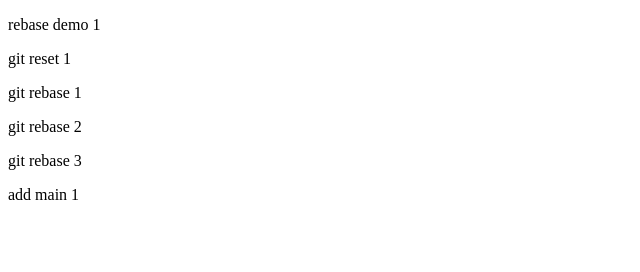
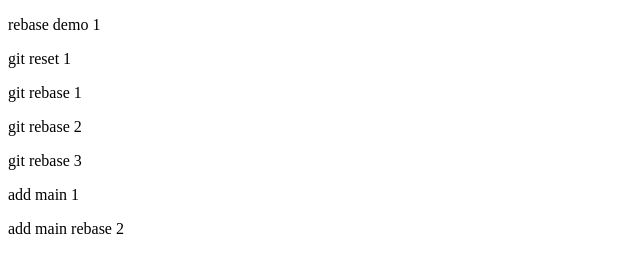
Before and after one commit to tuanvuf4/js-testing, a website: page index.html in a window 1280 px wide. Shown: the whole page, without its empty margins (0-640 px from the left). Drawn offline with Linux system fonts and the light colour scheme.

Commit message:
add rebase 2 main

```diff
--- a/index.html
+++ b/index.html
@@ -18,6 +18,8 @@
     <p>git rebase 3</p>
     <p>add main 1</p>
 
+    <p>add main rebase 2</p>
+
     <!-- <script src="./scripts/curry.js"></script> -->
     <!-- <script src="./scripts/decorator.js"></script> -->
     <!-- <script src="./scripts/main.js"></script> -->
```
